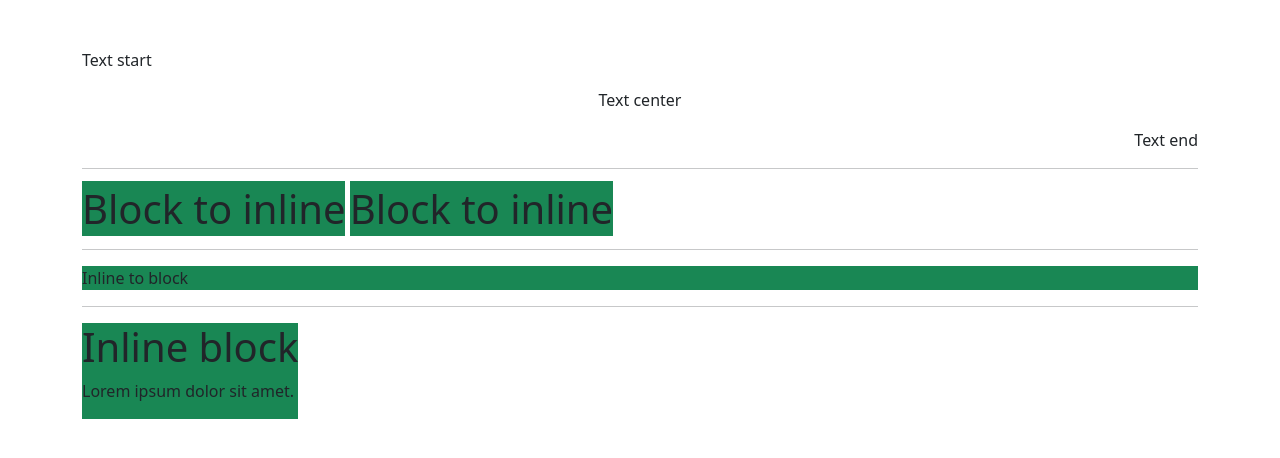
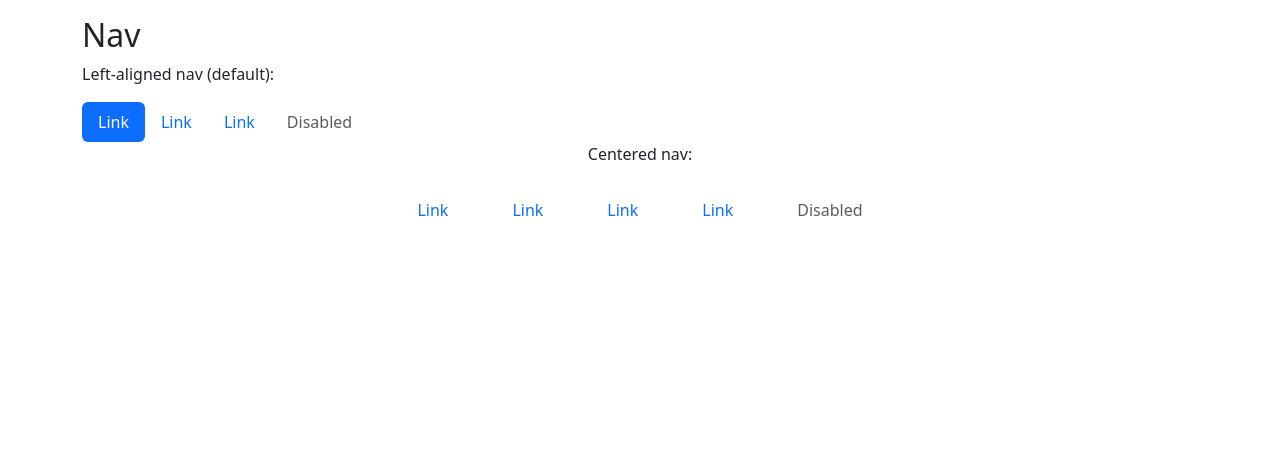
Before and after one commit to thichanon-champ/Front-end-E-commerce, a plain HTML site: page bootstrap5.html in a window 1280 px wide. Drawn offline with nearby package versions, Linux system fonts and the light colour scheme.

Commit message:
Update bootstrap5.html

```diff
--- a/bootstrap5.html
+++ b/bootstrap5.html
@@ -1,36 +1,48 @@
 <!DOCTYPE html>
 <html lang="en">
+
 <head>
     <meta charset="UTF-8">
     <meta name="viewport" content="width=device-width, initial-scale=1.0">
     <title>Document</title>
-        <link
-            href="https://cdn.jsdelivr.net/npm/bootstrap@5.3.3/dist/css/bootstrap.min.css"
-            rel="stylesheet"
-            integrity="sha384-QWTKZyjpPEjISv5WaRU9OFeRpok6YctnYmDr5pNlyT2bRjXh0JMhjY6hW+ALEwIH"
-            crossorigin="anonymous">
-        <link rel="stylesheet"
-            href="https://cdn.jsdelivr.net/npm/bootstrap-icons/font/bootstrap-icons.css">
+    <link href="https://cdn.jsdelivr.net/npm/bootstrap@5.3.3/dist/css/bootstrap.min.css" rel="stylesheet"
+        integrity="sha384-QWTKZyjpPEjISv5WaRU9OFeRpok6YctnYmDr5pNlyT2bRjXh0JMhjY6hW+ALEwIH" crossorigin="anonymous">
+    <link rel="stylesheet" href="https://cdn.jsdelivr.net/npm/bootstrap-icons/font/bootstrap-icons.css">
 </head>
+
 <body>
-        <div class="container mt-5">
-            <p class="text-start">Text start</p>
-            <p class="text-center">Text center</p>
-            <p class="text-end">Text end</p>
-            <hr>
-            <h1 class="bg-success d-inline">Block to inline</h1>
-            <h1 class="bg-success d-inline">Block to inline</h1>
-            <hr>
-            <span class="bg-success d-block">Inline to block</span>
-            <hr>
-            <div class="bg-success d-inline-block">
-                <h1>Inline block</h1>
-                <p>Lorem ipsum dolor sit amet.</p>
+    <div class="container mt-3">
+        <h2>Nav</h2>
+        <p>Left-aligned nav (default):</p>
+        <ul class="nav nav-pills">
+            <li class="nav-item">
+                <a href="#" class="nav-link active">Link</a>
+            </li>
+            <li class="nav-item">
+                <a href="#" class="nav-link ">Link</a>
+            </li>
+            <li class="nav-item">
+                <a href="#" class="nav-link ">Link</a>
+            </li>
+            <li class="nav-item">
+                <a href="#" class="nav-link disabled">Disabled</a>
+            </li>
+        </ul>
+
+        <p class="text-center">Centered nav:</p>
+        <ul class="nav justify-content-center">
+            <li class="nav-link"><a href="#" class="nav-link">Link</a></li>
+            <li class="nav-link"><a href="#" class="nav-link">Link</a></li>
+            <li class="nav-link"><a href="#" class="nav-link">Link</a></li>
+            <li class="nav-link"><a href="#" class="nav-link">Link</a></li>
+            <li class="nav-link"><a href="#" class="nav-link disabled">Disabled</a></li>
+        </ul>
     </div>
-        </div>
-        <script
-            src="https://cdn.jsdelivr.net/npm/bootstrap@5.3.3/dist/js/bootstrap.bundle.min.js"
+
+    <!-- ----------------------------------------------- -->
+    <script src="https://cdn.jsdelivr.net/npm/bootstrap@5.3.3/dist/js/bootstrap.bundle.min.js"
         integrity="sha384-YvpcrYf0tY3lHB60NNkmXc5s9fDVZLESaAA55NDzOxhy9GkcIdslK1eN7N6jIeHz"
         crossorigin="anonymous"></script>
 </body>
+
 </html>
```
Lines whose indentation alone changed are shown as unchanged.
